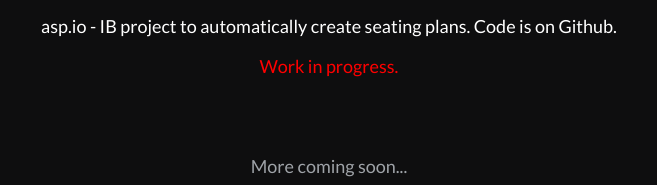
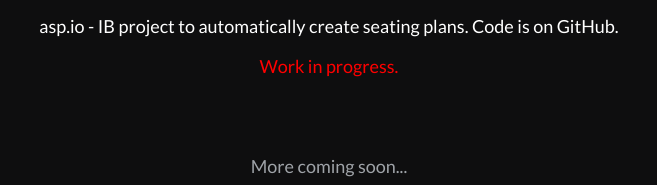
Before and after one commit to JohannKlopp/personalwebsite, a plain HTML site: page index.html in a window 1280 px wide. Shown: the part 1001-1186 px from the top of the page, 311-968 px from the left. Drawn offline with Linux system fonts and the light colour scheme.

Commit message:
capitalised the H in GitHub

```diff
--- a/index.html
+++ b/index.html
@@ -44,7 +44,7 @@
       </a>
     </div>
     <div style="display:flex;justify-content:center;align-items:center;">
-      <p style="color:white;font-size:18px;">asp.io - IB project to automatically create seating plans. Code is on Github.</p>
+      <p style="color:white;font-size:18px;">asp.io - IB project to automatically create seating plans. Code is on GitHub.</p>
     </div>
     <div style="display:flex;justify-content:center;align-items:center;">
       <span style="color:red;font-size:18px;">Work in progress.</span>
```
